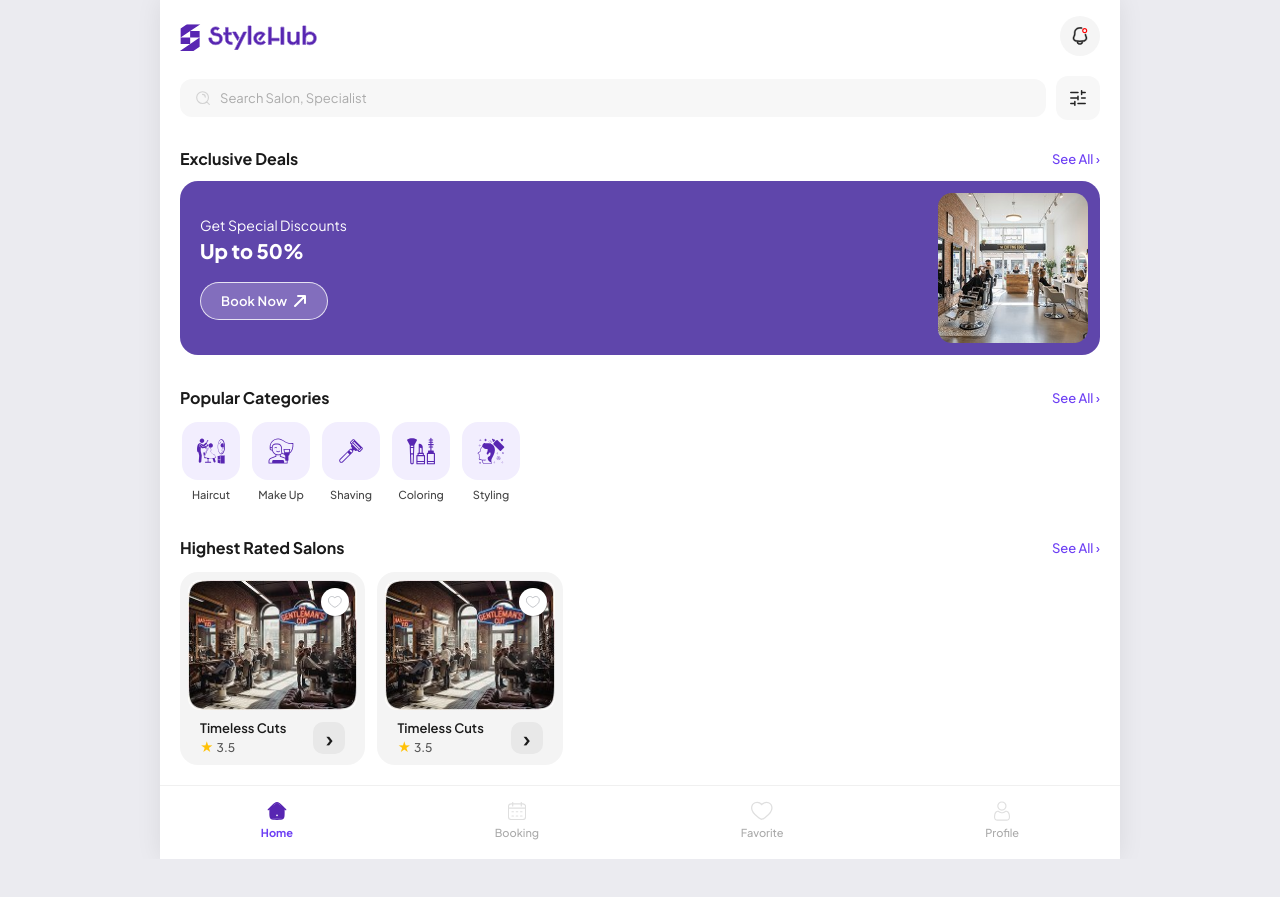
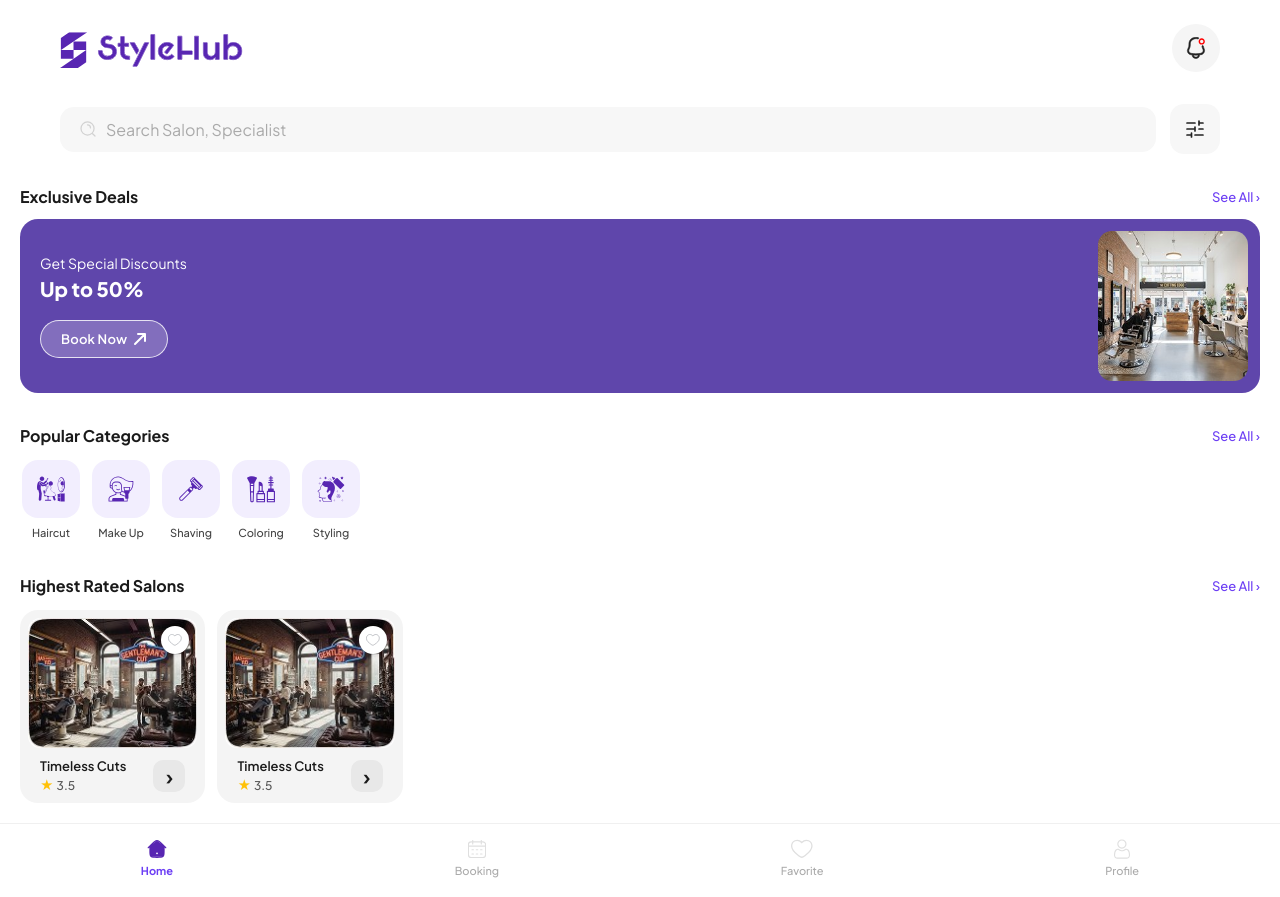
Before and after one commit to Ahmadhalabi2/StyleHub, a React (Vite) app: page / in a window 1280 px wide. Before the commit the page ends 859 px from the top, so only its background shows below. Built offline with nearby package versions, Linux system fonts and the light colour scheme.

Commit message:
fix: responsive layout and SVG arrow icon

```diff
--- a/src/App.css
+++ b/src/App.css
@@ -1,67 +1,7 @@
-*,
-*::before,
-*::after {
-  box-sizing: border-box;
-}
-
-html {
-  -webkit-text-size-adjust: 100%;
-}
-
-body {
-  margin: 0;
-  background: #fff;
-  font-size: clamp(14px, 0.875rem + 0.25vw, 18px);
-}
-
-img,
-video,
-svg {
-  max-width: 100%;
-  height: auto;
-}
-
 .app-wrapper {
   min-height: 100vh;
-  min-height: 100dvh;
   display: flex;
   flex-direction: column;
   background: #fff;
   width: 100%;
-  max-width: 480px;
-  margin: 0 auto;
-  padding: env(safe-area-inset-top) env(safe-area-inset-right)
-           env(safe-area-inset-bottom) env(safe-area-inset-left);
 }
-
-/* موبايل كبير + أي شاشة أوسع: خلفية رمادية وظل خفيف */
-@media (min-width: 520px) {
-  body {
-    background: #ebebf0;
-  }
-
-  .app-wrapper {
-    box-shadow: 0 0 24px rgba(0, 0, 0, 0.08);
-  }
-}
-
-/* تابلت */
-@media (min-width: 768px) {
-  .app-wrapper {
-    max-width: 720px;
-  }
-}
-
-/* لابتوب */
-@media (min-width: 1200px) {
-  .app-wrapper {
-    max-width: 960px;
-  }
-}
-
-/* شاشات كبيرة جداً */
-@media (min-width: 1600px) {
-  .app-wrapper {
-    max-width: 1200px;
-  }
-}
--- a/src/components/Header.module.css
+++ b/src/components/Header.module.css
@@ -21,9 +21,38 @@
   align-items: center;
   justify-content: center;
   cursor: pointer;
+  flex-shrink: 0;
 }
 
 .bellIcon {
   width: 18px;
   height: 18px;
 }
+
+/* Tablet */
+@media (min-width: 768px) {
+  .header {
+    padding: 20px 40px 12px;
+  }
+  .logo {
+    height: 36px;
+  }
+  .bellBtn {
+    width: 48px;
+    height: 48px;
+  }
+  .bellIcon {
+    width: 22px;
+    height: 22px;
+  }
+}
+
+/* Desktop */
+@media (min-width: 1024px) {
+  .header {
+    padding: 24px 60px 16px;
+  }
+  .logo {
+    height: 40px;
+  }
+}
--- a/src/components/SearchBar.module.css
+++ b/src/components/SearchBar.module.css
@@ -14,12 +14,14 @@
   border-radius: 12px;
   padding: 10px 14px;
   gap: 8px;
+  min-width: 0;
 }
 
 .searchIcon {
   width: 18px;
   height: 18px;
   opacity: 0.5;
+  flex-shrink: 0;
 }
 
 .input {
@@ -29,6 +31,8 @@
   font-size: 13px;
   color: #555;
   outline: none;
+  min-width: 0;
+  width: 100%;
 }
 
 .input::placeholder {
@@ -45,9 +49,45 @@
   align-items: center;
   justify-content: center;
   cursor: pointer;
+  flex-shrink: 0;
 }
 
 .filterIcon {
   width: 18px;
   height: 18px;
 }
+
+/* Tablet */
+@media (min-width: 768px) {
+  .wrapper {
+    padding: 14px 40px;
+    gap: 14px;
+  }
+  .inputContainer {
+    padding: 12px 18px;
+    border-radius: 14px;
+  }
+  .input {
+    font-size: 15px;
+  }
+  .filterBtn {
+    width: 50px;
+    height: 50px;
+    border-radius: 14px;
+  }
+  .searchIcon,
+  .filterIcon {
+    width: 20px;
+    height: 20px;
+  }
+}
+
+/* Desktop */
+@media (min-width: 1024px) {
+  .wrapper {
+    padding: 16px 60px;
+  }
+  .input {
+    font-size: 16px;
+  }
+}
--- a/src/index.css
+++ b/src/index.css
@@ -1,9 +1,26 @@
-* {
+*,
+*::before,
+*::after {
+  box-sizing: border-box;
   margin: 0;
   padding: 0;
   font-family: 'Plus Jakarta Sans', 'Inter', sans-serif;
 }
 
+html {
+  -webkit-text-size-adjust: 100%;
+}
+
+body {
+  background: #fff;
+  width: 100%;
+}
+
 #root {
   width: 100%;
 }
+
+img, svg {
+  max-width: 100%;
+  display: block;
+}
```
Also changed, not shown: 4 other files (tests, documents, lock files or other folders).
